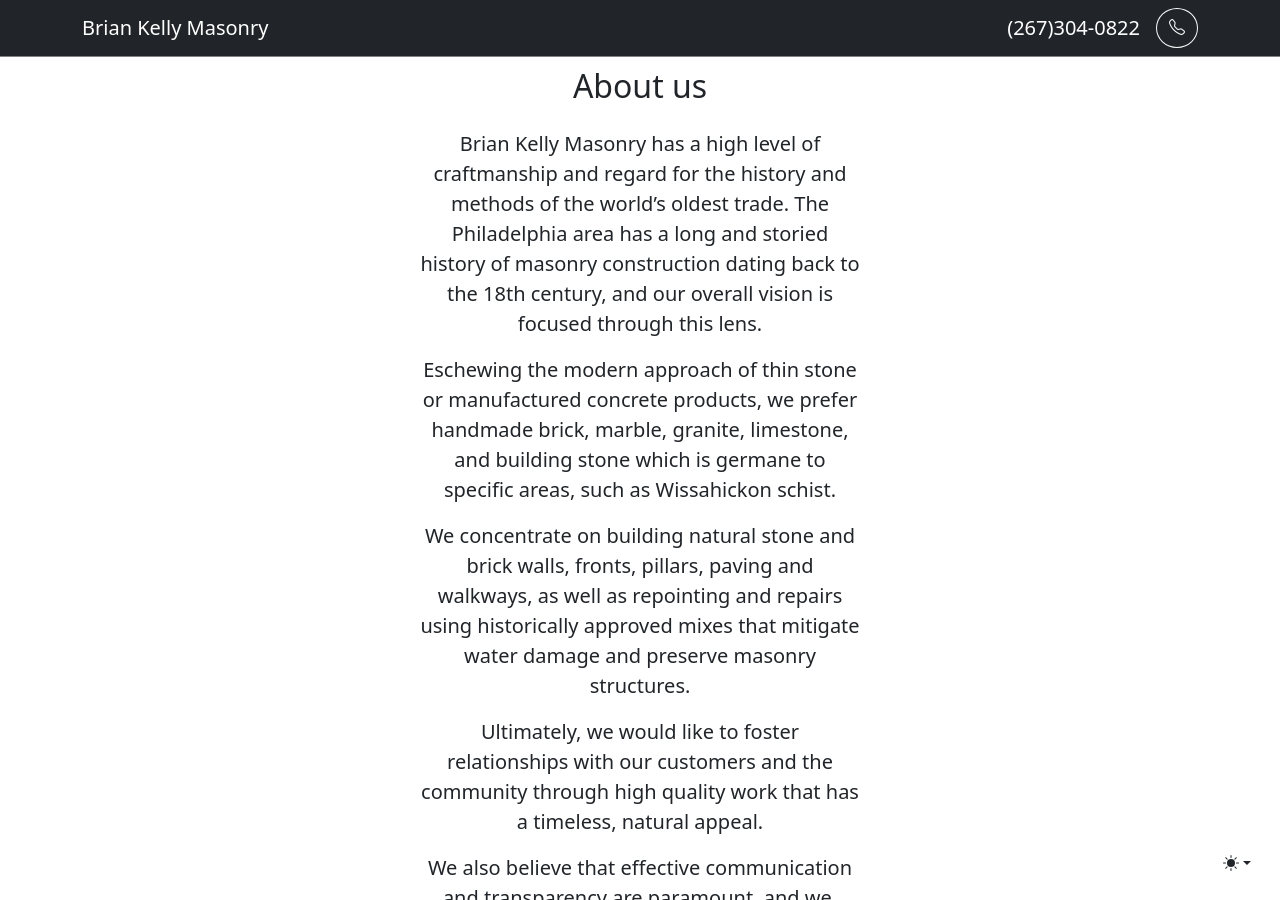
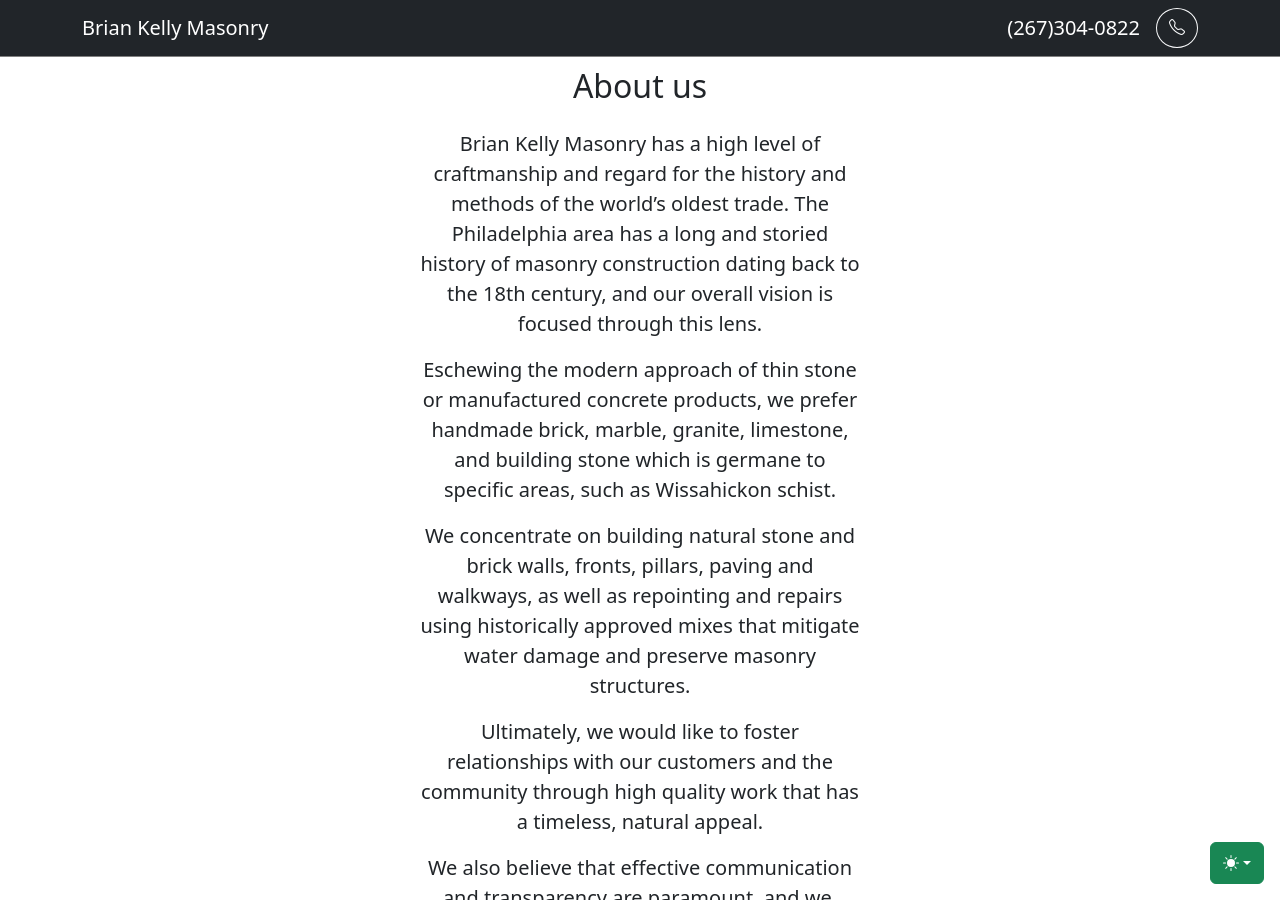
Before and after one commit to ryanbyoung/briankellymasonry, a Jekyll site: the page built from index.html, in a window 1280 px wide and 900 px high, scrolled down 582 px. Built offline with Jekyll 4.4.1, drawn with Linux system fonts in a browser that asks for light colours.

Commit message:
Update theme.html

```diff
--- a/_includes/theme.html
+++ b/_includes/theme.html
@@ -81,7 +81,7 @@
       </symbol>
     </svg>
     <div class="dropdown position-fixed bottom-0 end-0 mb-3 me-3 bd-mode-toggle">
-      <button class="btn btn-bd-primary py-2 dropdown-toggle d-flex align-items-center" id="bd-theme" type="button" aria-expanded="false" data-bs-toggle="dropdown" aria-label="Toggle theme (auto)">
+      <button class="btn btn-success py-2 dropdown-toggle d-flex align-items-center" id="bd-theme" type="button" aria-expanded="false" data-bs-toggle="dropdown" aria-label="Toggle theme (auto)">
         <svg class="bi my-1 theme-icon-active" aria-hidden="true">
           <use href="#circle-half"></use>
         </svg>
```
